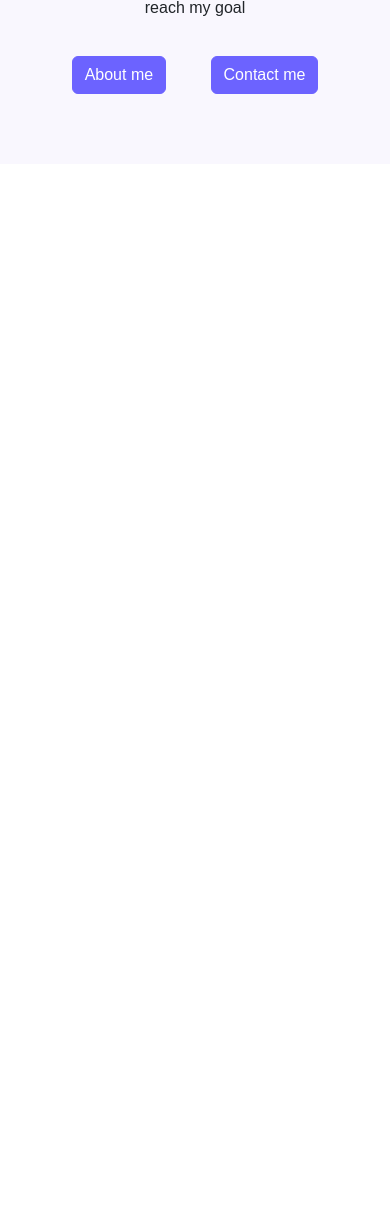
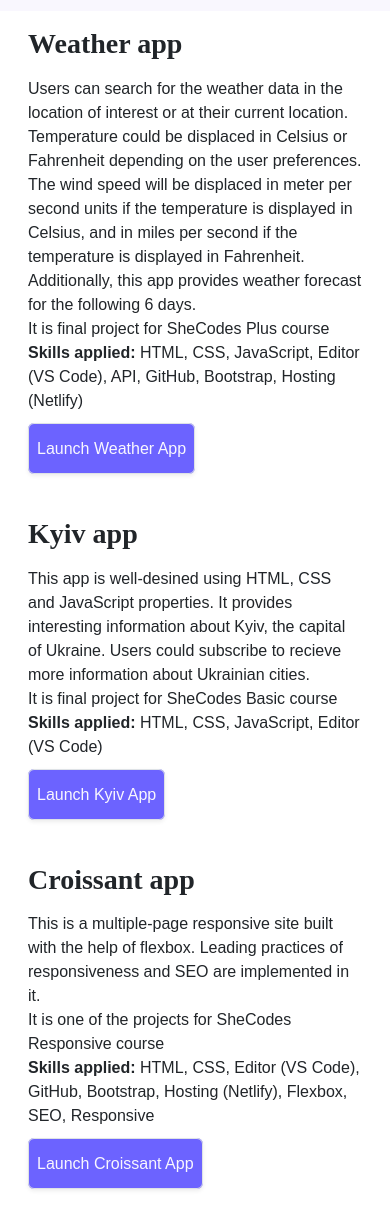
Before and after one commit to BlueVioletTeti/Personal-page-my-portfolio, a plain HTML site: page index.html in a window 390 px wide. Shown: the part 437-1666 px from the top of the page. Before the commit the page ends 844 px from the top, so only its background shows below. Drawn offline with nearby package versions, Linux system fonts and the light colour scheme.

Commit message:
Project portfolio description and responsiveness added

```diff
--- a/index.html
+++ b/index.html
@@ -36,6 +36,94 @@
         >Contact me</a
       >
     </div>
+
+    <div class="container">
+      <div class="row project-place">
+        <div class="col-sm-6">
+          <img
+            src="/pictures/Weather app pic.png"
+            class="img-fluid border rounded p-1 shadow-sm m-3"
+            alt="Weather project picture"
+          />
+        </div>
+        <div class="col-sm-6">
+          <h2 class="m-3 text-start">Weather app</h2>
+          <p class="m-3 mb-4 text-start">
+            Users can search for the weather data in the location of interest or
+            at their current location. Temperature could be displaced in Celsius
+            or Fahrenheit depending on the user preferences. The wind speed will
+            be displaced in meter per second units if the temperature is
+            displayed in Celsius, and in miles per second if the temperature is
+            displayed in Fahrenheit. Additionally, this app provides weather
+            forecast for the following 6 days.<br />
+            It is final project for SheCodes Plus course<br />
+            <strong>Skills applied:</strong> HTML, CSS, JavaScript, Editor (VS
+            Code), API, GitHub, Bootstrap, Hosting (Netlify)
+          </p>
+          <a
+            href="https://majestic-moonbeam-1c471f.netlify.app/"
+            class="border rounded p-2 shadow-sm m-3 pt-3 pb-3 text-decoration-none btn-my-style"
+            target="_blank"
+            >Launch Weather App</a
+          >
+        </div>
+      </div>
+      <div class="row project-place">
+        <div class="col-sm-6">
+          <h2 class="m-3 text-start">Kyiv app</h2>
+          <p class="m-3 mb-4 text-start">
+            This app is well-desined using HTML, CSS and JavaScript properties.
+            It provides interesting information about Kyiv, the capital of
+            Ukraine. Users could subscribe to recieve more information about
+            Ukrainian cities.<br />
+            It is final project for SheCodes Basic course<br />
+            <strong>Skills applied:</strong> HTML, CSS, JavaScript, Editor (VS
+            Code)
+          </p>
+          <a
+            href="https://www.shecodes.io/workshops/shecodes-basics-2ad76f6c-e6f8-48c6-9ce6-2bc892fc5e05/projects/903063"
+            class="border rounded p-2 shadow-sm m-3 pt-3 pb-3 text-decoration-none btn-my-style"
+            target="_blank"
+            >Launch Kyiv App</a
+          >
+        </div>
+        <div class="col-sm-6">
+          <img
+            src="/pictures/Kyiv app pic.png"
+            class="img-fluid border rounded shadow-sm p-1 m-3"
+            alt="Kyiv project picture"
+          />
+        </div>
+      </div>
+      <div class="row project-place">
+        <div class="col-sm-6">
+          <img
+            src="/pictures/Croissant app pic.png"
+            class="img-fluid border rounded shadow-sm p-1 m-3"
+            alt="Croissant project picture"
+          />
+        </div>
+        <div class="col-sm-6">
+          <h2 class="m-3 text-start">Croissant app</h2>
+          <p class="m-3 mb-4 text-start">
+            This is a multiple-page responsive site built with the help of
+            flexbox. Leading practices of responsiveness and SEO are implemented
+            in it.<br />
+            It is one of the projects for SheCodes Responsive course<br />
+
+            <strong>Skills applied:</strong> HTML, CSS, Editor (VS Code),
+            GitHub, Bootstrap, Hosting (Netlify), Flexbox, SEO, Responsive
+          </p>
+          <a
+            href="https://magenta-concha-f72cca.netlify.app/"
+            class="border rounded p-2 shadow-sm m-3 pt-3 pb-3 text-decoration-none btn-my-style"
+            target="_blank"
+            >Launch Croissant App</a
+          >
+        </div>
+      </div>
+    </div>
+
     <script
       src="https://cdn.jsdelivr.net/npm/bootstrap@5.2.0/dist/js/bootstrap.bundle.min.js"
       integrity="sha384-A3rJD856KowSb7dwlZdYEkO39Gagi7vIsF0jrRAoQmDKKtQBHUuLZ9AsSv4jD4Xa"
--- a/src/styles.css
+++ b/src/styles.css
@@ -1,5 +1,6 @@
 body {
   font-family: "Poppins", sans-serif;
+  margin-bottom: 80px;
 }
 h1 {
   color: #6c63ff;
@@ -25,7 +26,7 @@ p {
 .btn-my-style {
   background-color: #6c63ff;
   border-color: #6c63ff;
-
+  color: #f9f7fe;
   box-shadow: #6c63ff;
 }
 .btn-my-style:hover {
@@ -37,3 +38,25 @@ p {
 .hero a {
   margin: 20px;
 }
+.project-place {
+  margin-bottom: 40px;
+}
+@media (max-width: 576px) {
+  img {
+    display: none;
+  }
+  h1 {
+    font-size: 60px;
+  }
+
+  h2 {
+    font-size: 28px;
+  }
+
+  h3 {
+    font-size: 14px;
+  }
+  .hero {
+    padding: 20px;
+  }
+}
```
Also changed, not shown: pictures/Croissant app pic.png (added), pictures/Kyiv app pic.png (added), pictures/Weather app pic.png (added).
